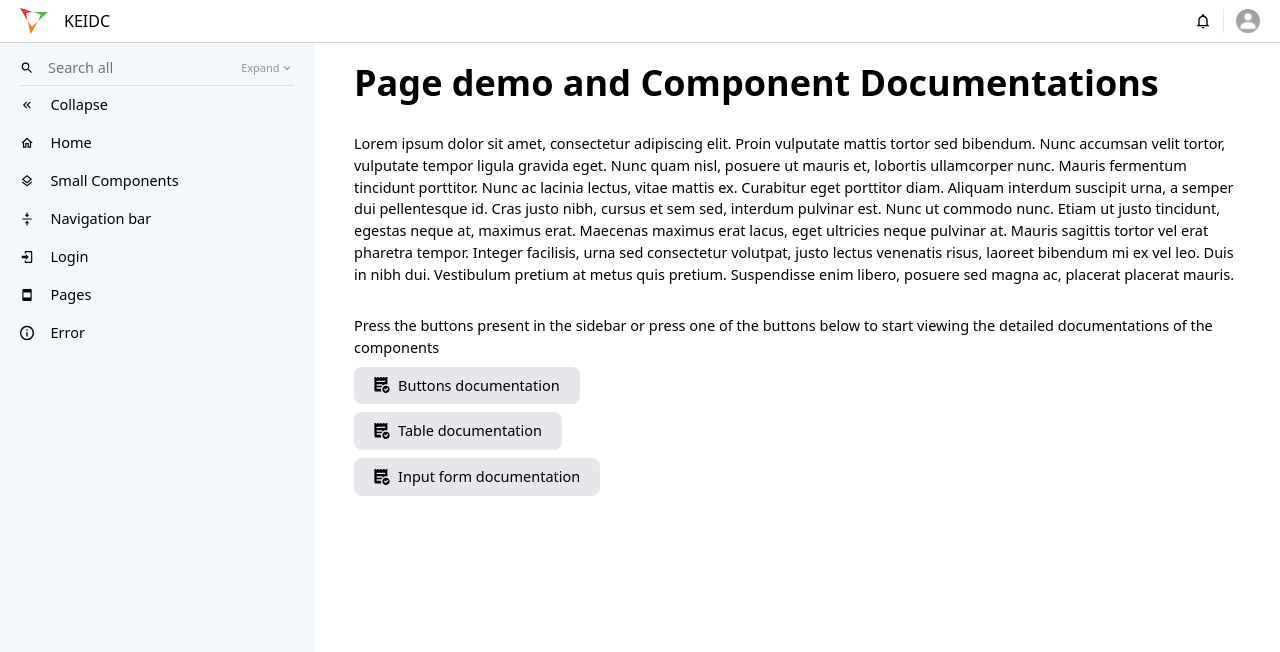
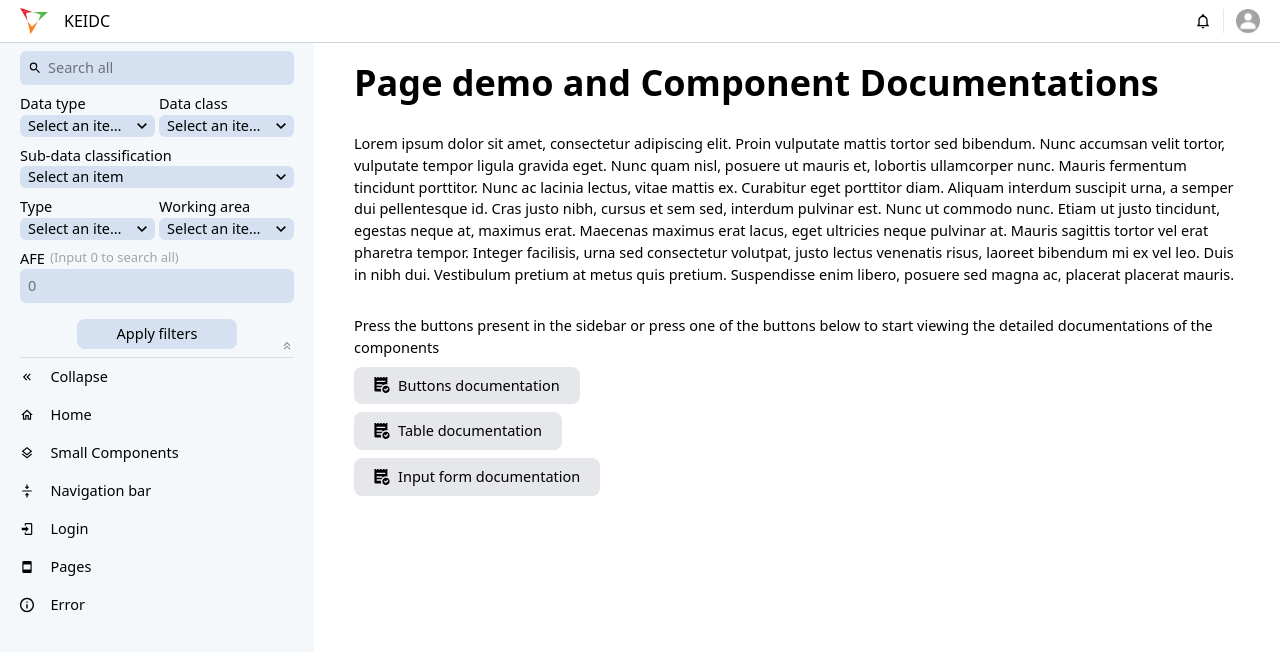
Before and after one commit to Notevenmore/metadb-automitation-seismic-data-file-with-segy-file-format, a Next.js app: page / in a window 1280 px wide. Shown: the top 652 px of the page. Built offline with nearby package versions, Linux system fonts and the light colour scheme.

Commit message:
create search function in search widget connected to the redux

```diff
--- a/components/navigation_bar/SideBar.js
+++ b/components/navigation_bar/SideBar.js
@@ -10,7 +10,7 @@ export default function SideBar({ half }) {
             className={`float-left ${
                 half ? "h-full" : "h-screen"
             } flex flex-col pt-2 pb-10 w-[314px] bg-side_bar overflow-y-auto`}
-            style={{width: iconCollapse && "auto"}}
+            style={{width: iconCollapse ? "auto" : ""}}
         >
             <div>
                 {iconCollapse ? <Item icon="/icons/magnify.svg" collapse={iconCollapse} /> : <SearchWidget />}
--- a/components/widget/Search.js
+++ b/components/widget/Search.js
@@ -1,13 +1,39 @@
 import Image from "next/image";
 import { useState } from "react";
+import { useDispatch, useSelector } from "react-redux";
+import { applySearch } from "../../store/searchSlice";
 import Buttons from "../buttons/buttons";
 import Input from "../input_form/input";
 
 export default function SearchWidget() {
-	const [expandSearch, setExpandSearch] = useState(false);
-	console.log(expandSearch);
+	const [expandSearch, setExpandSearch] = useState(true);
+	const inputAdditionalStyle = "bg-searchbg text-black text-[14.5px] py-0 w-full";
+	// search function when expand = false will directly go to the slice
+	// implement search to store after apply filter
+	const [searchValues, setSearchValues] = useState({
+		searchAll: "",
+		dataType: "",
+		dataClass: "",
+		subDataClassification: "",
+		type: "",
+		workingArea: "",
+		AFE: "",
+	});
+	const handleChange = (e) => {
+		const { name, value } = e.target;
+		setSearchValues((prev) => ({
+			...prev,
+			[name]: value,
+		}));
+	};
 
-	const inputAdditionalStyle = "bg-searchbg text-black text-[14.5px] py-0 w-full";
+    const dispatch = useDispatch()
+    const searches = useSelector((state) => state.search.value)
+    const applyFilter = (e) => {
+        e.preventDefault();
+        console.log(searchValues)
+        dispatch(applySearch(searchValues))
+    }
 
 	return (
 		<div className="w-full h-auto px-5 text-[14.5px]">
@@ -34,7 +60,7 @@ export default function SearchWidget() {
 					</div>
 				</div>
 			) : (
-				<div className="relative flex flex-col gap-y-2 pb-2 w-full">
+				<form className="relative flex flex-col gap-y-2 pb-2 w-full" onSubmit={applyFilter}>
 					<div className="flex flex-row items-center relative w-full">
 						<Image
 							src="/icons/magnify.svg"
@@ -47,6 +73,7 @@ export default function SearchWidget() {
 							name={"searchAll"}
 							placeholder={"Search all"}
 							additional_styles="w-full"
+							onChange={handleChange}
 							additional_styles_input="bg-searchbg text-black text-[14.5px] indent-5"
 						/>
 					</div>
@@ -60,16 +87,18 @@ export default function SearchWidget() {
 							additional_styles="w-full"
 							additional_styles_label="w-full"
 							additional_styles_input={inputAdditionalStyle}
+							onChange={handleChange}
 						/>
 						<Input
 							label="Data class"
 							label_loc="above"
 							type="dropdown"
-							name={"dataType"}
+							name={"dataClass"}
 							dropdown_items={["a", "b", "c"]}
 							additional_styles="w-full"
 							additional_styles_label="w-full"
 							additional_styles_input={inputAdditionalStyle}
+							onChange={handleChange}
 						/>
 					</div>
 					<Input
@@ -81,6 +110,7 @@ export default function SearchWidget() {
 						additional_styles="w-full"
 						additional_styles_label="w-full"
 						additional_styles_input={inputAdditionalStyle}
+						onChange={handleChange}
 					/>
 					<div className="flex flex-row items-center gap-x-1 justify-between">
 						<Input
@@ -92,6 +122,7 @@ export default function SearchWidget() {
 							additional_styles="w-full"
 							additional_styles_label="w-full"
 							additional_styles_input={inputAdditionalStyle}
+							onChange={handleChange}
 						/>
 						<Input
 							label="Working area"
@@ -102,24 +133,31 @@ export default function SearchWidget() {
 							additional_styles="w-full"
 							additional_styles_label="w-full"
 							additional_styles_input={inputAdditionalStyle}
+							onChange={handleChange}
 						/>
 					</div>
 					<div className="relative">
 						<Input
 							label="AFE"
 							label_loc="above"
+							placeholder="0"
 							type="number"
 							name={"AFE"}
 							additional_styles="w-full"
 							additional_styles_label="w-full"
 							additional_styles_input={inputAdditionalStyle}
+							onChange={handleChange}
 						/>
-                    <div className="absolute top-0 left-[30px] text-[13px] text-[#a3a3a3]">(Input 0 to search all)</div>
+						<div className="absolute top-0 left-[30px] text-[13px] text-[#a3a3a3]">
+							(Input 0 to search all)
+						</div>
 					</div>
 					<div className="flex flex-row items-center justify-center mt-2">
 						<Buttons
 							path=""
+							type="submit"
 							button_description="Apply filters"
+                            onClick={applyFilter}
 							additional_styles="py-1 w-[160px] justify-center bg-searchbg"
 						/>
 					</div>
@@ -128,11 +166,11 @@ export default function SearchWidget() {
 							src="/icons/chevron-double-up.svg"
 							width={30}
 							height={30}
-							className="w-[.9rem] h-[22px] fill-[#black]"
+							className="w-[.9rem] h-[22px] fill-[#939393]"
 							onClick={() => setExpandSearch(false)}
 						/>
 					</div>
-				</div>
+				</form>
 			)}
 			<div className="border-b border-b-[#dddddd]"></div>
 		</div>
--- a/store/index.js
+++ b/store/index.js
@@ -1,10 +1,10 @@
 import { configureStore } from "@reduxjs/toolkit";
-import { generalSlice } from "./generalSlice";
-import {searchSlice} from './searchSlice'
+import generalReducer from "./generalSlice";
+import searchReducer from './searchSlice'
 
 export const store = configureStore({
     reducer: {
-        general: generalSlice,
-        search: searchSlice
+        general: generalReducer,
+        search: searchReducer
     }
 })
--- a/store/searchSlice.js
+++ b/store/searchSlice.js
@@ -18,7 +18,7 @@ export const searchSlice = createSlice({
     reducers: {
         applySearch: (state, action) => {
 
-            console.log(state.value)
+            console.log(action.payload)
         }
     }
 })
```
Also changed, not shown: public/icons/chevron-double-up.svg. Lines whose indentation alone changed are shown as unchanged.
